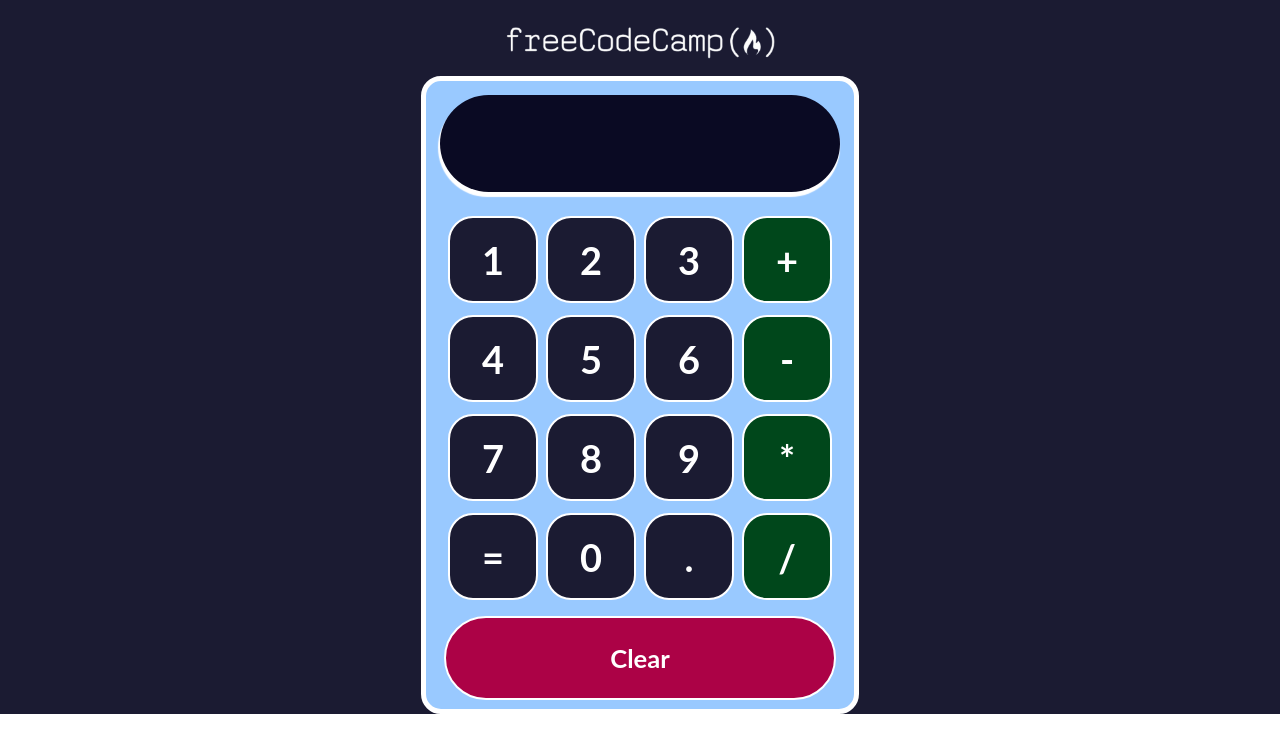
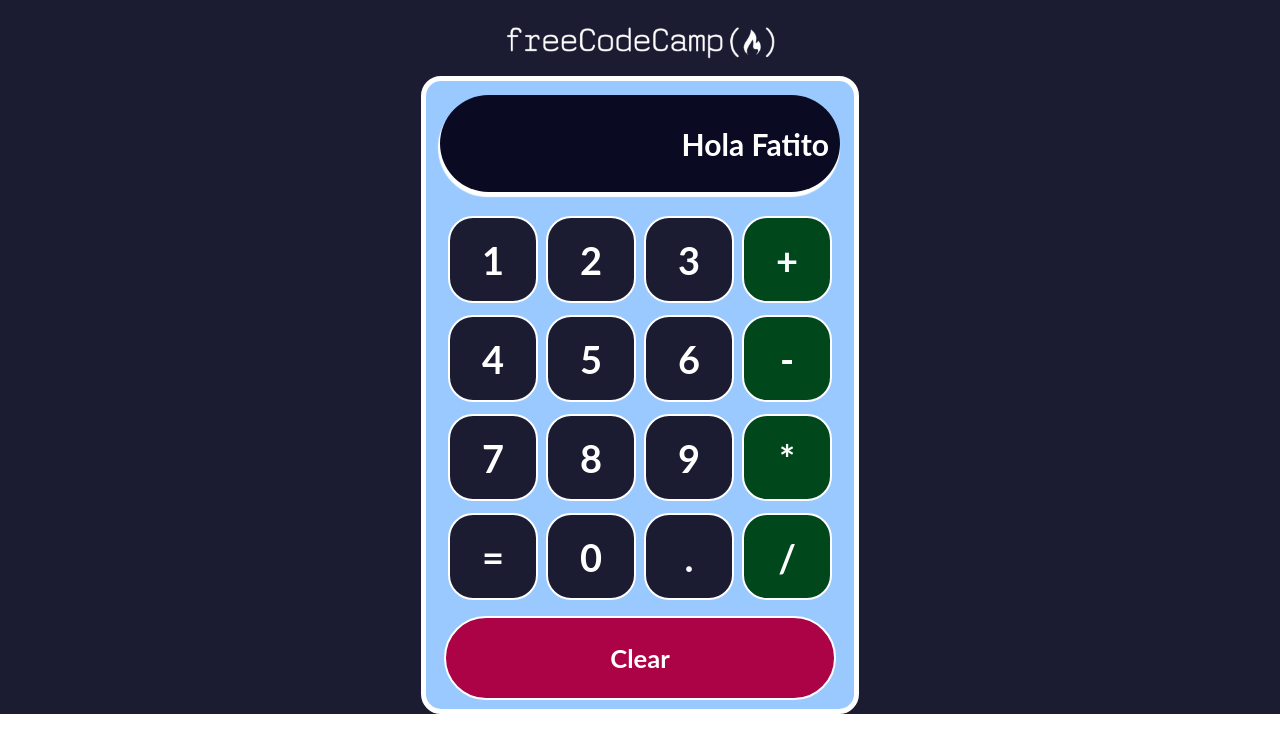
Before and after one commit to GeorginaTL/calculadora_react, a React (Create React App) app: page / in a window 1280 px wide. Shown: the top 752 px of the page. Built offline with nearby package versions, Linux system fonts and the light colour scheme.

Commit message:
hola Fatito

```diff
--- a/src/App.js
+++ b/src/App.js
@@ -3,10 +3,11 @@ import freeCodeCamoLogo from './imagenes/freecodecamp-logo.png';
 import Boton from './Componentes/Boton';
 import Pantalla from './Componentes/Pantalla';
 import BotonClear from './Componentes/BotonClear';
-
+import { useState } from 'react';
 
 
 function App() {
+  const [input,setInput]=useState('Hola Fatito');
   return (
     <div className="App">
       <div className='freecodecamp-logo-contenedor'>
@@ -16,7 +17,7 @@ function App() {
           src={freeCodeCamoLogo}/>
       </div>
       <div className='contenedor-calculadora'>
-        <Pantalla />
+        <Pantalla input={input}/>
         <div className='fila'>
           <Boton>1</Boton>
           <Boton>2</Boton>
```
